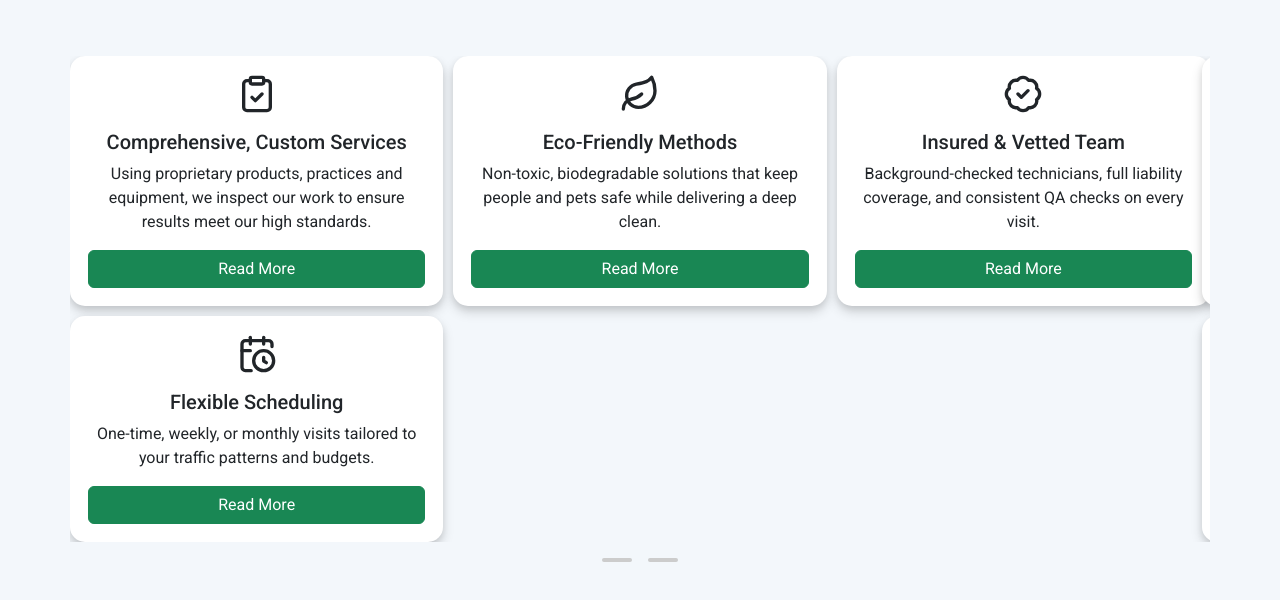
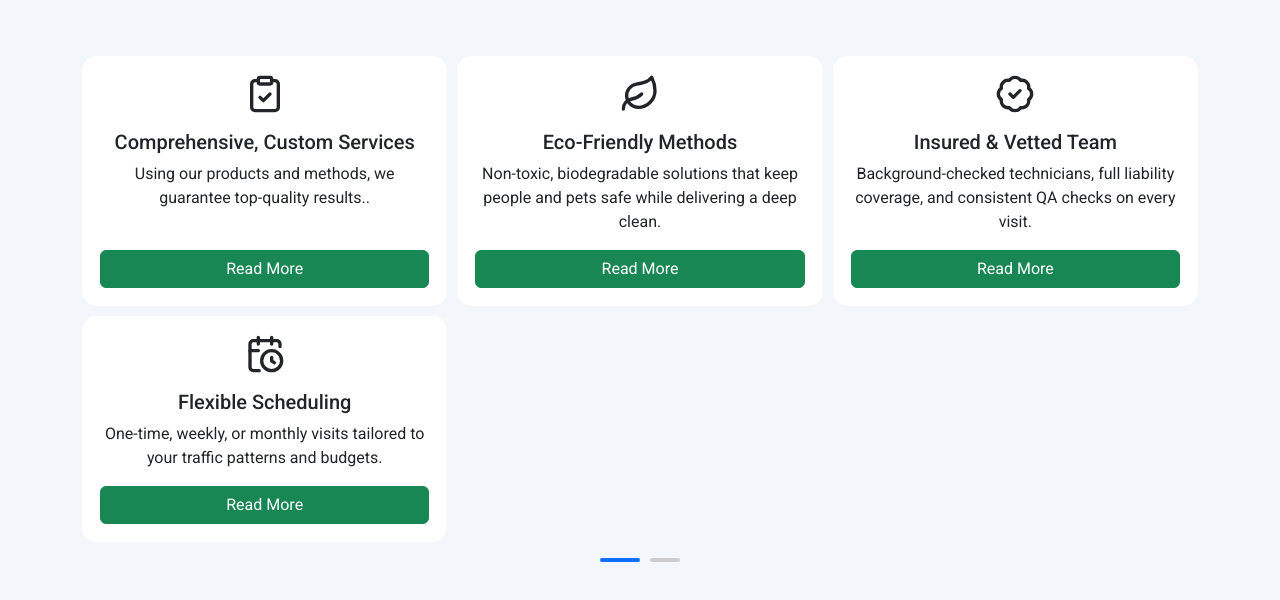
Before and after one commit to mertayda/sonera, a React (Vite) app: page / in a window 1280 px wide. Shown: the part 1975-2575 px from the top of the page. Built offline with nearby package versions, Linux system fonts and the light colour scheme.

Commit message:
carousel

```diff
--- a/src/components/sections/Plans/Plan.css
+++ b/src/components/sections/Plans/Plan.css
@@ -21,7 +21,8 @@
 .slides-container{
     display: flex;
     transition: 0.3s all ease-in;
-    gap: 1rem;
+    gap: 15px;
+
 
 
 }
@@ -32,14 +33,16 @@
      min-width: 100%;
      box-sizing: border-box;
 
+
 }
 
 
 .simpleSlide-Container{
   display: grid;
-grid-template-columns: repeat(auto-fit, minmax(280px, 1fr));
-
+  grid-template-columns: repeat(auto-fit, minmax(280px, 1fr));
+    align-items: stretch;
    gap: 10px;
+   transition: all 0.5 ease-in-out;
 }
 
 
@@ -50,15 +53,27 @@ grid-template-columns: repeat(auto-fit, minmax(280px, 1fr));
   text-align: center;
   gap: 5px;
   background-color: white;
-  box-shadow: 0 6px 12px rgba(0, 0, 0, 0.15),
-              0 3px 6px rgba(0, 0, 0, 0.08);
   padding: 0.625rem;
   box-sizing: border-box;
   transition: all 0.3s ease-in-out;
   border-radius: 15px;
+   min-width: 0;
   height: 100%;
 }
 
+.simpleSlide:hover{
+  background-color: #256DC0;
+  color: white;
+  transform: scale(0.95);
+
+}
+
+
+.simpleSlide:hover .simpleBtn{
+  background-color: #256DC0;
+  color: white;
+  border: 1px solid white;
+}
 
 
 .simpleSlide-body{
@@ -86,7 +101,7 @@ grid-template-columns: repeat(auto-fit, minmax(280px, 1fr));
    background: transparent;
   padding: 0;
    cursor: pointer;
-   gap: 1rem;
+   gap: 0.6rem;
 
   }
 .dot span {
@@ -100,7 +115,11 @@ grid-template-columns: repeat(auto-fit, minmax(280px, 1fr));
   background-color: #999;
    transform: scaleY(1.3);
    }
-.dot.active span {
+.dot span.active {
   background-color: #0d6efd;
    width: 40px;
   }
+
+.dot.non{
+  background-color: none;
+}
--- a/src/components/sections/Plans/Plans.jsx
+++ b/src/components/sections/Plans/Plans.jsx
@@ -1,4 +1,4 @@
-import React, { useMemo, useState } from "react";
+import React, { useEffect, useMemo, useState } from "react";
 import "./Plan.css";
 
 
@@ -20,7 +20,7 @@ export const services = [
   {
     title: "Comprehensive, Custom Services",
     description:
-      "Using proprietary products, practices and equipment, we inspect our work to ensure results meet our high standards.",
+      "Using our products and methods, we guarantee top-quality results..",
     linkD: "Read More",
     direct: "#",
     icon: ClipboardCheck,
@@ -86,23 +86,43 @@ export const services = [
 
 const Plans = () => {
 
+const [index,setIndex] = useState(0)
 
-   const [index,setIndex] = useState(0)
 
-const divider = () => {
-  let out = []
+const divider =  useMemo(() => {
+    let out = []
    for(let i = 0; i<services.length;i+=4){
       out.push( services.slice(i,i+4))
    }
 
    return out;
+}, [services])
+
+let total = divider.length
+
+
+
+let goTo = (p) => {
+  setIndex(p)
+
 }
 
-let goTo = () => {
-  setIndex(p => (p + 1) % total)
+let next = () => {
+   setIndex((prev) => (prev + 1) % total)
 }
 
-let total = divider().length
+
+
+useEffect(() => {
+  const timer =  setTimeout(() => {
+      next()
+    }, 2000)
+
+      return () => clearTimeout(timer);
+
+},[index,total])
+
+
 
 
 
@@ -122,9 +142,9 @@ let total = divider().length
         <div className="row">
           <div className="carousel-container">
             <div className="slides-container" style={{transform : `translateX(-${index  * 100}% )`}} >
-               {divider().map((item, i) => (
+               {divider.map((item, i) => (
                   <div className="slide-width" key={i}>
-                      <div className="row simpleSlide-Container" key={i}>
+                      <div className="simpleSlide-Container">
                       {item.map((x,sub) => {
                          let Icon = x.icon
                          return(
@@ -135,7 +155,7 @@ let total = divider().length
                               </div>
                               <h5 className="">{x.title}</h5>
                               <p>{x.description}</p>
-                              <button className="btn btn-success mt-auto align-self-start w-100">{x.linkD}</button>
+                              <button className="simpleBtn btn btn-success  mt-auto  w-100">{x.linkD}</button>
                             </div>
 
 
@@ -155,7 +175,7 @@ let total = divider().length
           <div className="col-12 d-flex justify-content-center gap-2">
              <div className="dot">
              {Array.from({length:total}, ((_,i) => {
-               return <span onClick={goTo} key={i}></span>
+               return <span className={`${index === i ? "active" : ""}`}   onClick={() => goTo(i)} key={i}></span>
              }))}
              </div>
           </div>
```
